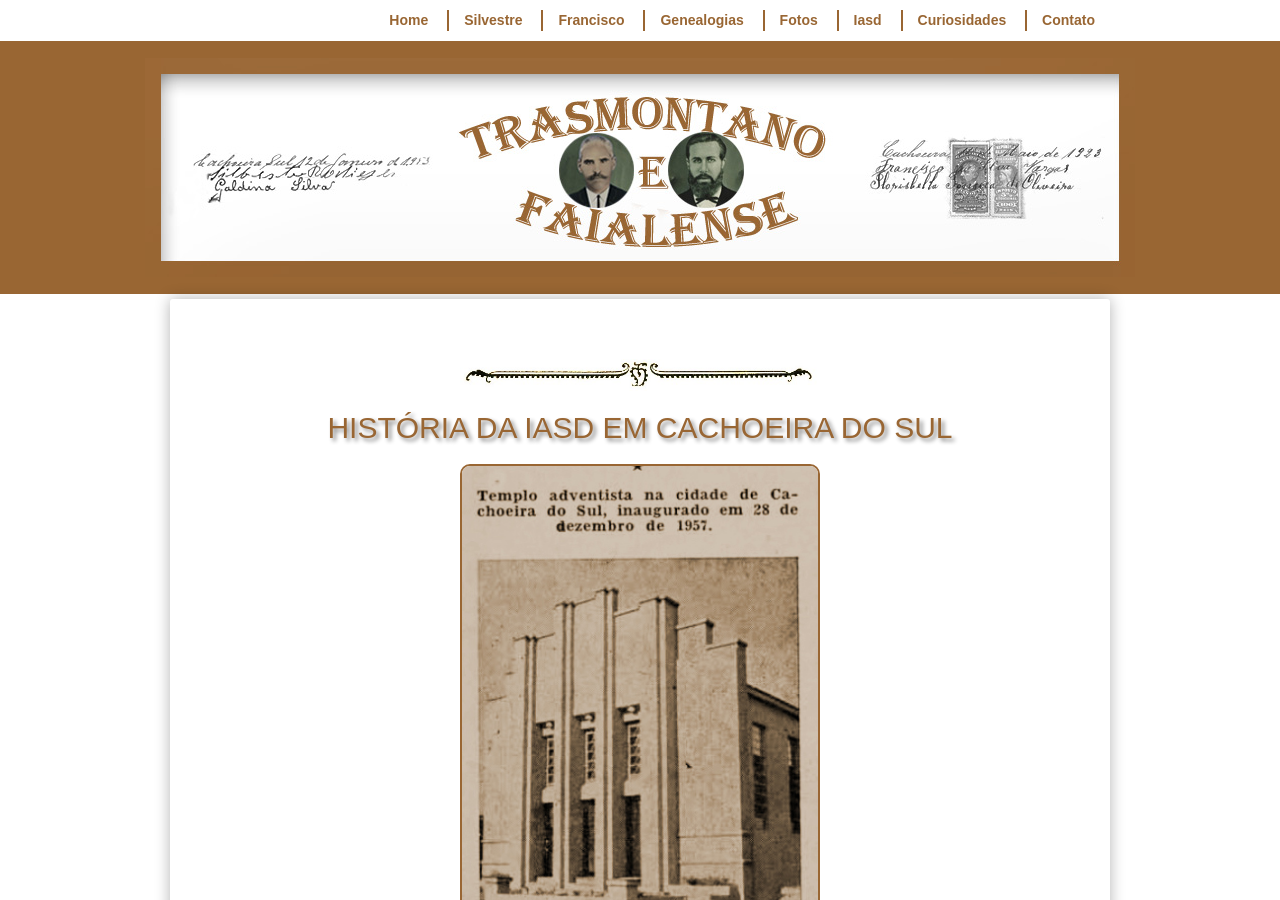
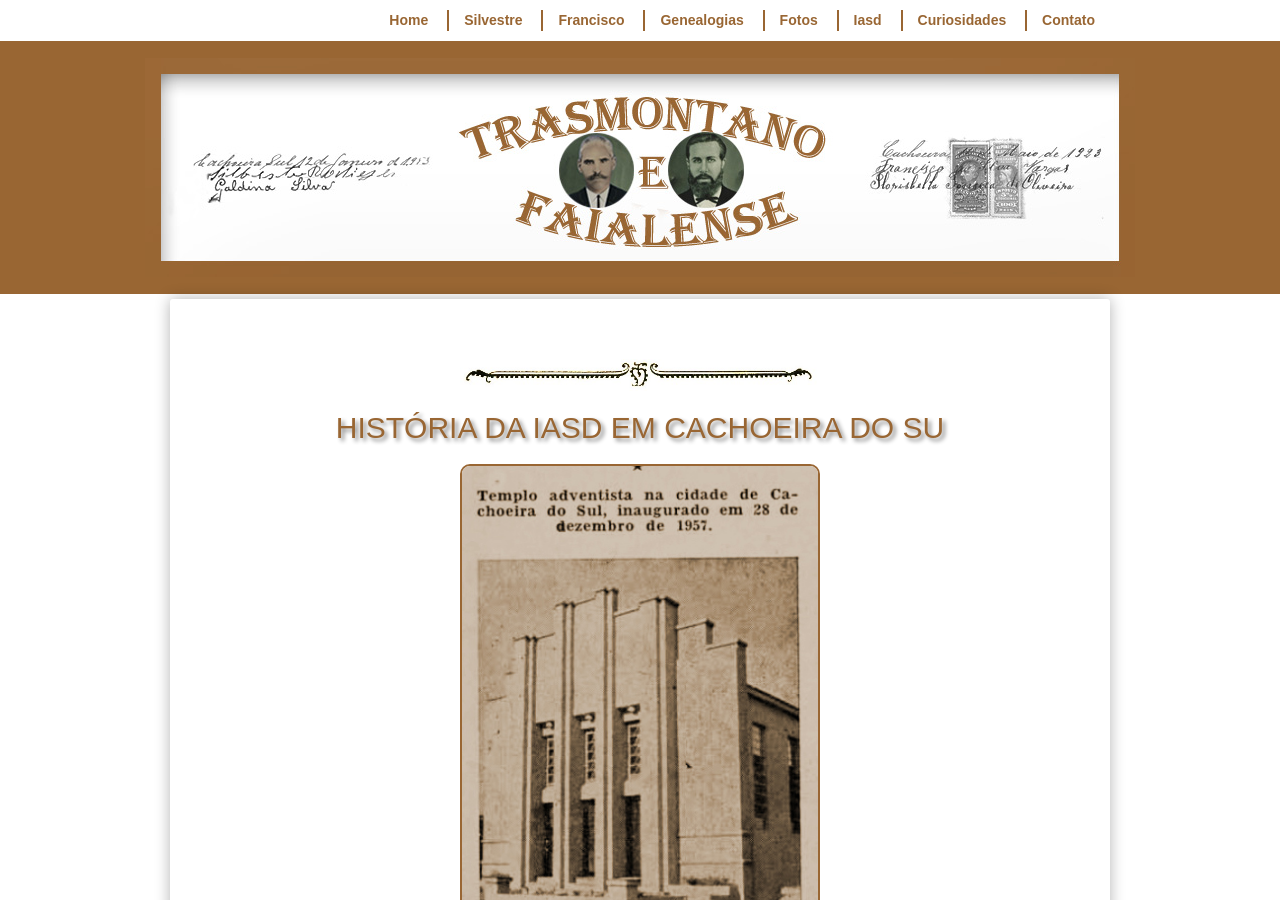
Before and after one commit to claudiovargas1955/claudiovargas1955.github.io, a Jekyll site: the page built from _pages/história-da-iasd-cachoeira.html, in a window 1280 px wide and 900 px high. Built offline with Jekyll 4.4.1, drawn with Linux system fonts in a browser that asks for light colours; some web fonts are replaced.

Commit message:
Update história-da-iasd-cachoeira.html

```diff
--- a/_pages/história-da-iasd-cachoeira.html
+++ b/_pages/história-da-iasd-cachoeira.html
@@ -128,7 +128,7 @@
 <body>
 <img class="dir3" style="float:center"; src="/images/separador.jpg" class="img-responsive" width="400px" title="";/>
 
-<h2>HISTÓRIA DA IASD EM CACHOEIRA DO SUL</h2>
+<h2>HISTÓRIA DA IASD EM CACHOEIRA DO SU</h2>
 
 <figure class="foto-legenda">
 <p><img class="esq2" style="float:center"; src="/images/Inauguração.jpg" class="img-responsive" width="400px" title="";/>
```
Also changed, not shown: other parts of _pages/história-da-iasd-cachoeira.html (+1 -1 lines).
